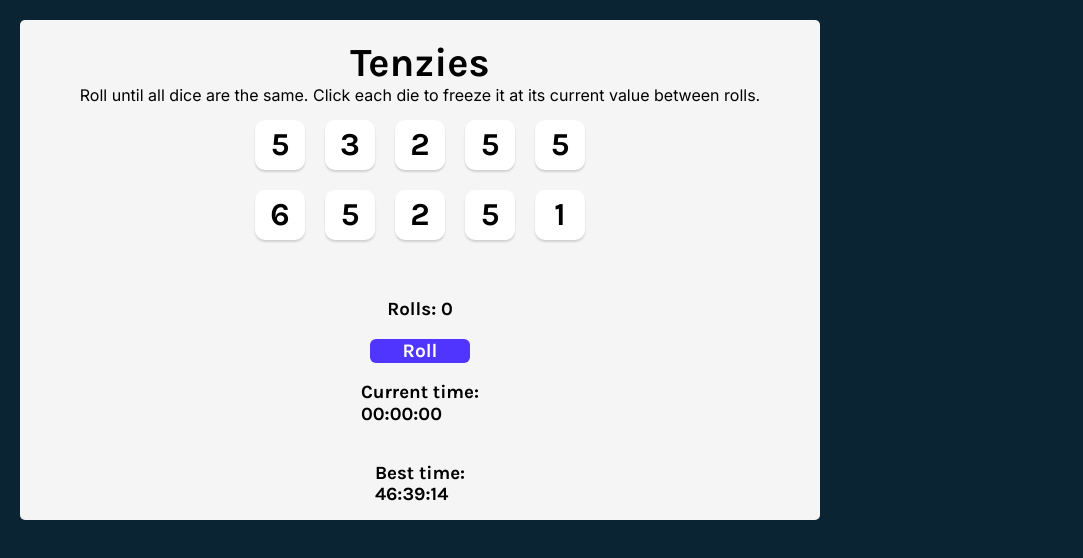
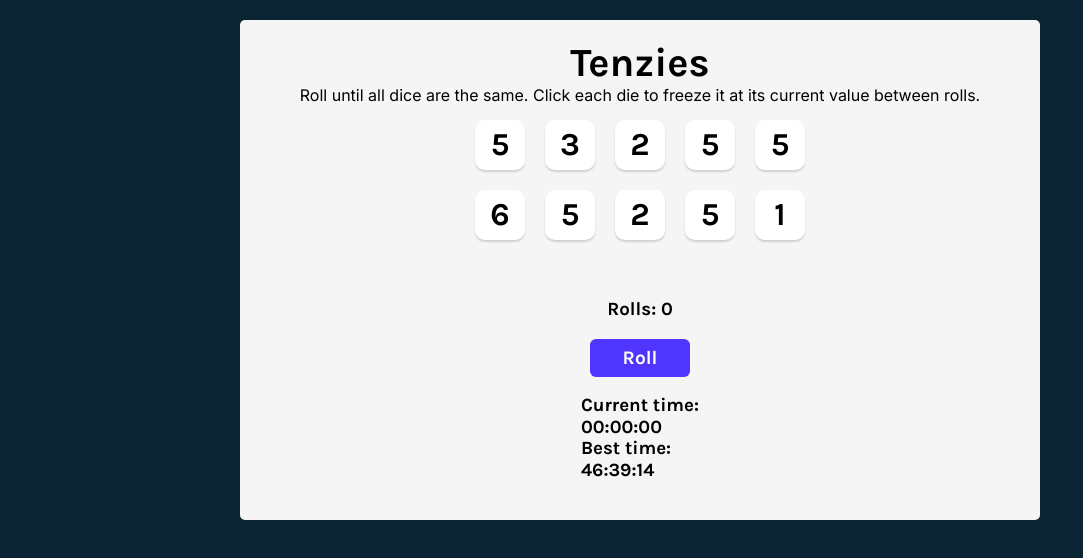
Before and after one commit to sanketvagal/react-tenzies-game, a React (Vite) app: page / in a window 1280 px wide. Shown: the top 558 px of the page, without its empty margins (0-1083 px from the left). Built offline with nearby package versions, Linux system fonts and the light colour scheme.

Commit message:
Modified CSS to center main on large windows

```diff
--- a/src/App.jsx
+++ b/src/App.jsx
@@ -118,8 +118,7 @@ export default function App() {
       </div>
       <h3>Rolls: {rolls}</h3>
       <button className="roll-dice" onClick={tenzies ? newGame : rollDice}>{tenzies ? "New Game" : "Roll"}</button>
-      <h3>Current time:<Timer time={time} /></h3>
-      <h3>Best time: <Timer time={bestTime} /></h3>
+      <h3>Current time:<Timer time={time} /> Best time: <Timer time={bestTime} /></h3>
     </main>
   )
 }
--- a/src/index.css
+++ b/src/index.css
@@ -13,12 +13,14 @@ main {
   background-color: #F5F5F5;
   height: 500px;
   max-width: 800px;
+  min-width: 300px;
   border-radius: 5px;
   padding: 20px;
   display: flex;
   flex-direction: column;
   justify-content: space-around;
   align-items: center;
+  margin: auto;
 }
 
 .title {
```
